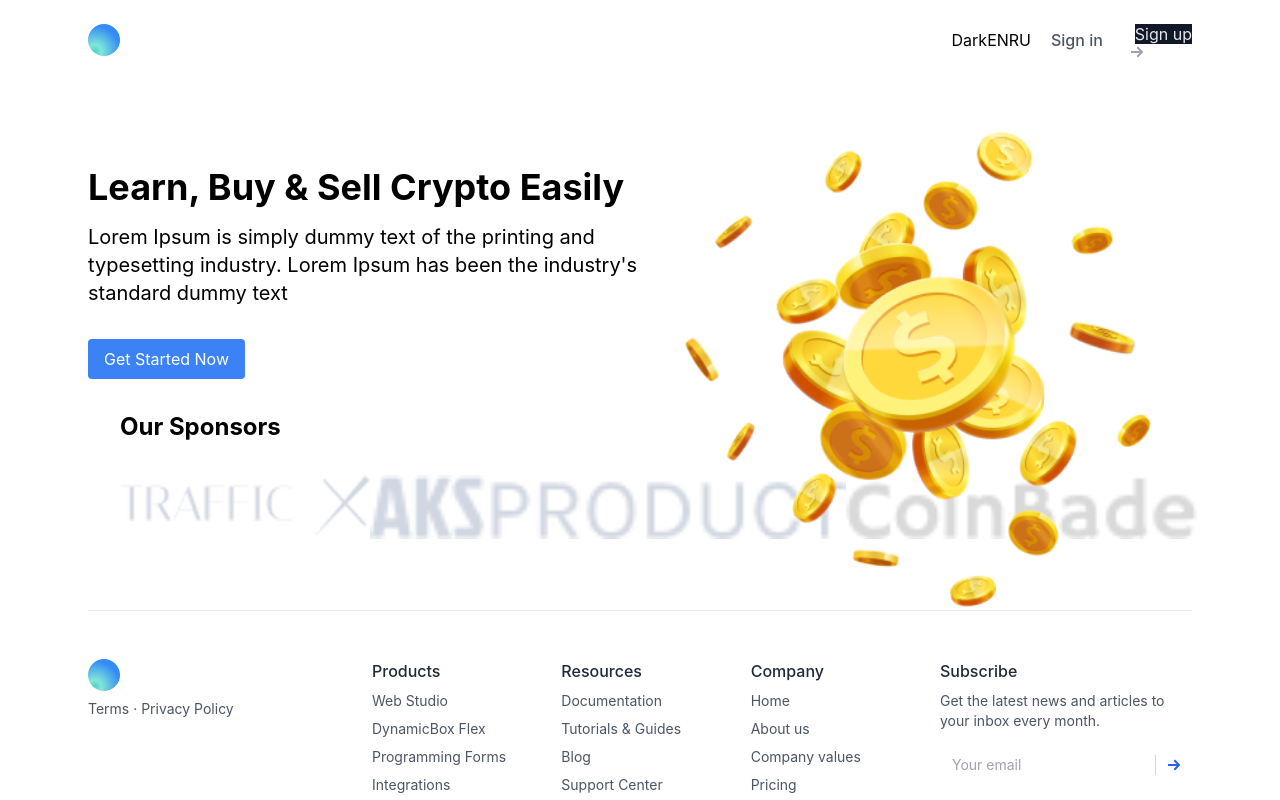
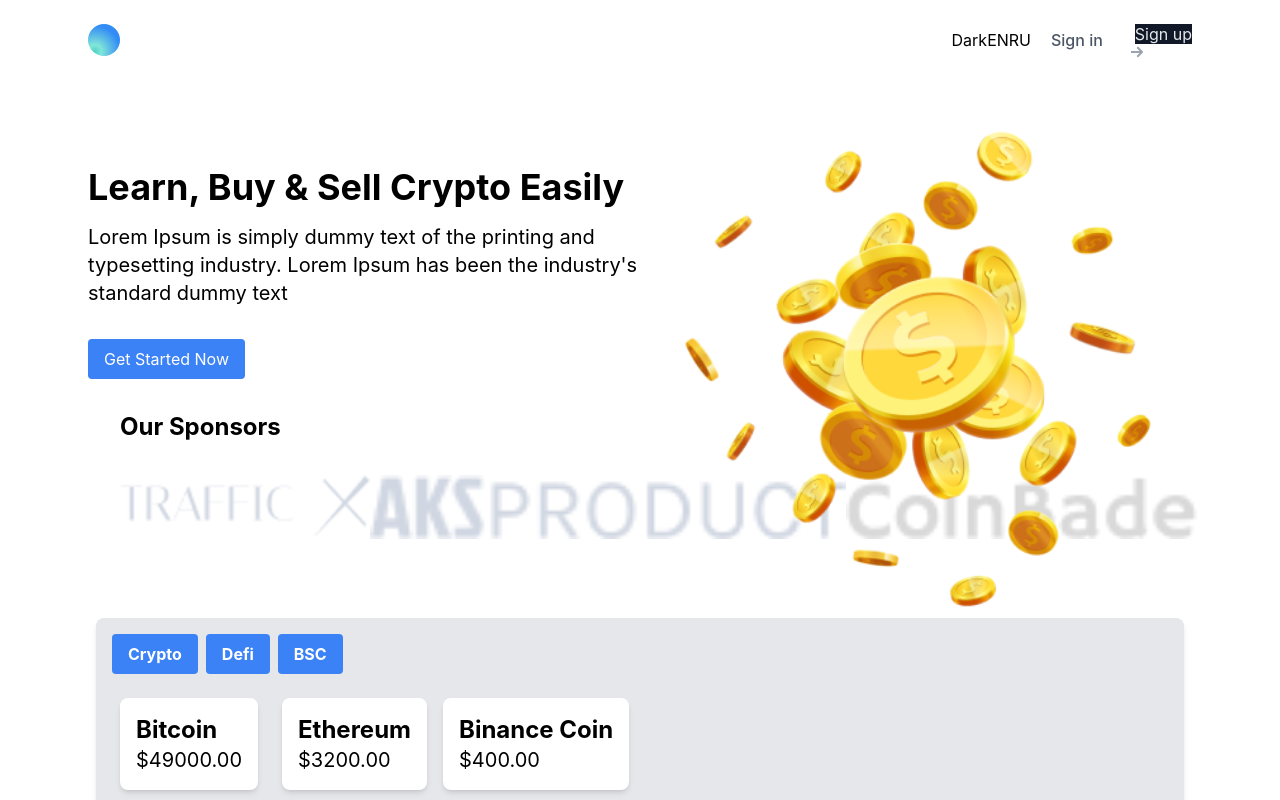
Before and after one commit to VasyaSmolyar/vascoin, a React (Create React App) app: page / in a window 1280 px wide. Shown: the top 800 px of the page. Built offline with nearby package versions, Linux system fonts and the light colour scheme.

Commit message:
feat: overview component

```diff
--- /dev/null
+++ b/src/components/landing/overview/asset/asset.tsx
@@ -0,0 +1,15 @@
+export type AssetProps = {
+  name: string;
+  price: number;
+}
+
+const Asset: React.FC<AssetProps> = ({ name, price }) => {
+  return (
+    <div className="bg-white rounded-lg shadow-md p-4 m-2">
+      <h2 className="text-2xl font-bold">{name}</h2>
+      <p className="text-xl">${price.toFixed(2)}</p>
+    </div>
+  );
+};
+
+export default Asset;
--- /dev/null
+++ b/src/components/landing/overview/asset/index.ts
@@ -0,0 +1,5 @@
+import Asset, { AssetProps } from './asset';
+
+export type { AssetProps };
+
+export default Asset;
--- /dev/null
+++ b/src/components/landing/overview/index.ts
@@ -0,0 +1 @@
+export { default } from "./overview";
--- /dev/null
+++ b/src/components/landing/overview/overview.tsx
@@ -0,0 +1,32 @@
+import Asset, { AssetProps } from "./asset";
+
+interface OverviewProps {
+  assets: AssetProps[];
+}
+
+const Overview: React.FC<OverviewProps> = ({ assets }) => {
+  return (
+    <div className="bg-gray-200 rounded-lg shadow-md p-4 m-2">
+      <div className="flex justify-between items-center mb-4">
+        <div className="flex space-x-2">
+          <button className="bg-blue-500 hover:bg-blue-700 text-white font-bold py-2 px-4 rounded">
+            Crypto
+          </button>
+          <button className="bg-blue-500 hover:bg-blue-700 text-white font-bold py-2 px-4 rounded">
+            Defi
+          </button>
+          <button className="bg-blue-500 hover:bg-blue-700 text-white font-bold py-2 px-4 rounded">
+            BSC
+          </button>
+        </div>
+      </div>
+      <div className="flex space-x-4">
+        {assets.map((asset, index) => (
+          <Asset key={index} name={asset.name} price={asset.price} />
+        ))}
+      </div>
+    </div>
+  );
+};
+
+export default Overview;
--- a/src/pages/landing/landing.tsx
+++ b/src/pages/landing/landing.tsx
@@ -1,10 +1,27 @@
 import Hero from "components/landing/hero";
+import Overview from "components/landing/overview";
 import Page from "components/page";
 
 const Landing: React.FC = () => {
+  const dummyData = [
+    {
+      name: 'Bitcoin',
+      price: 49000,
+    },
+    {
+      name: 'Ethereum',
+      price: 3200,
+    },
+    {
+      name: 'Binance Coin',
+      price: 400,
+    },
+  ];
+
   return (
     <Page>
       <Hero />
+      <Overview assets={dummyData} />
     </Page>
   );
 }
```
